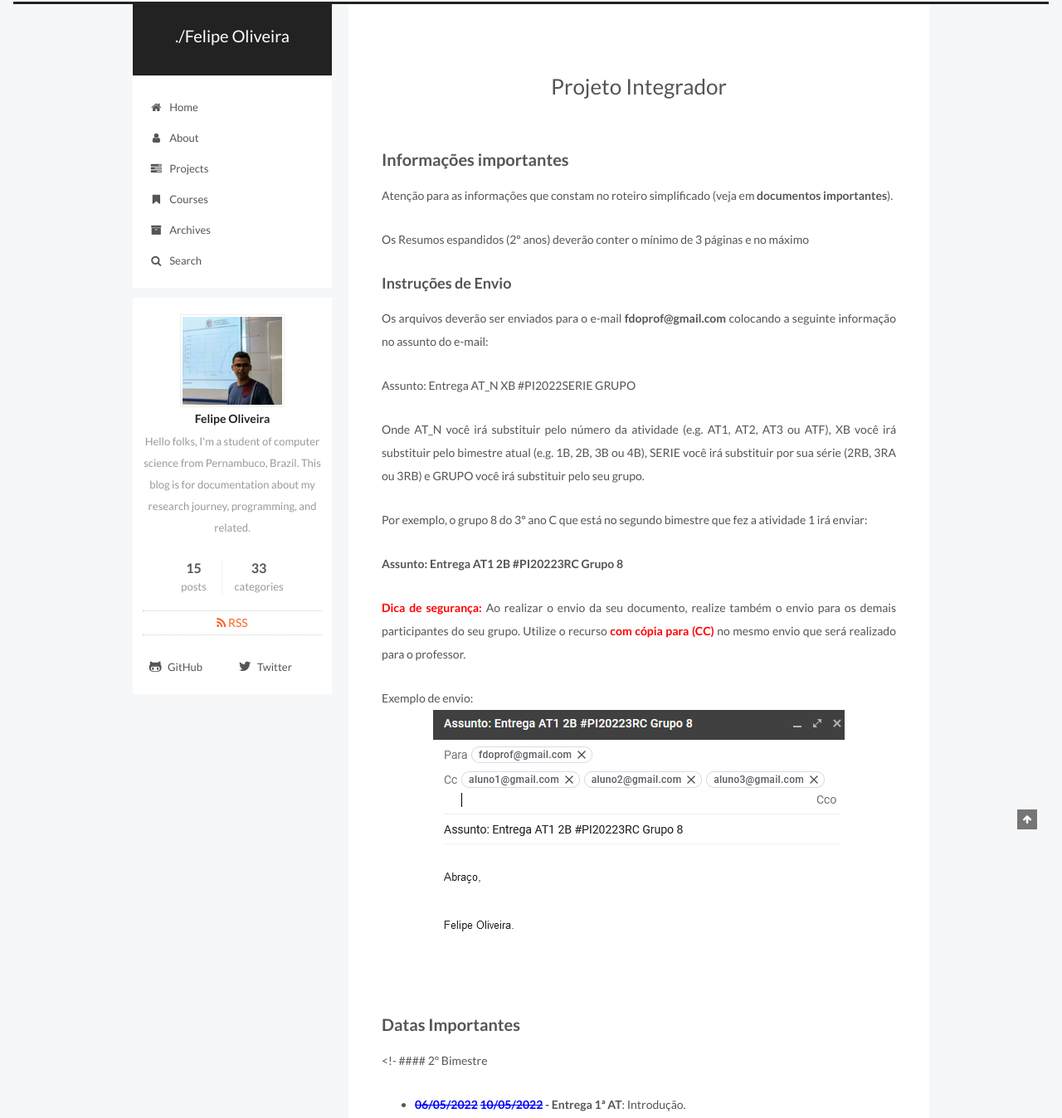
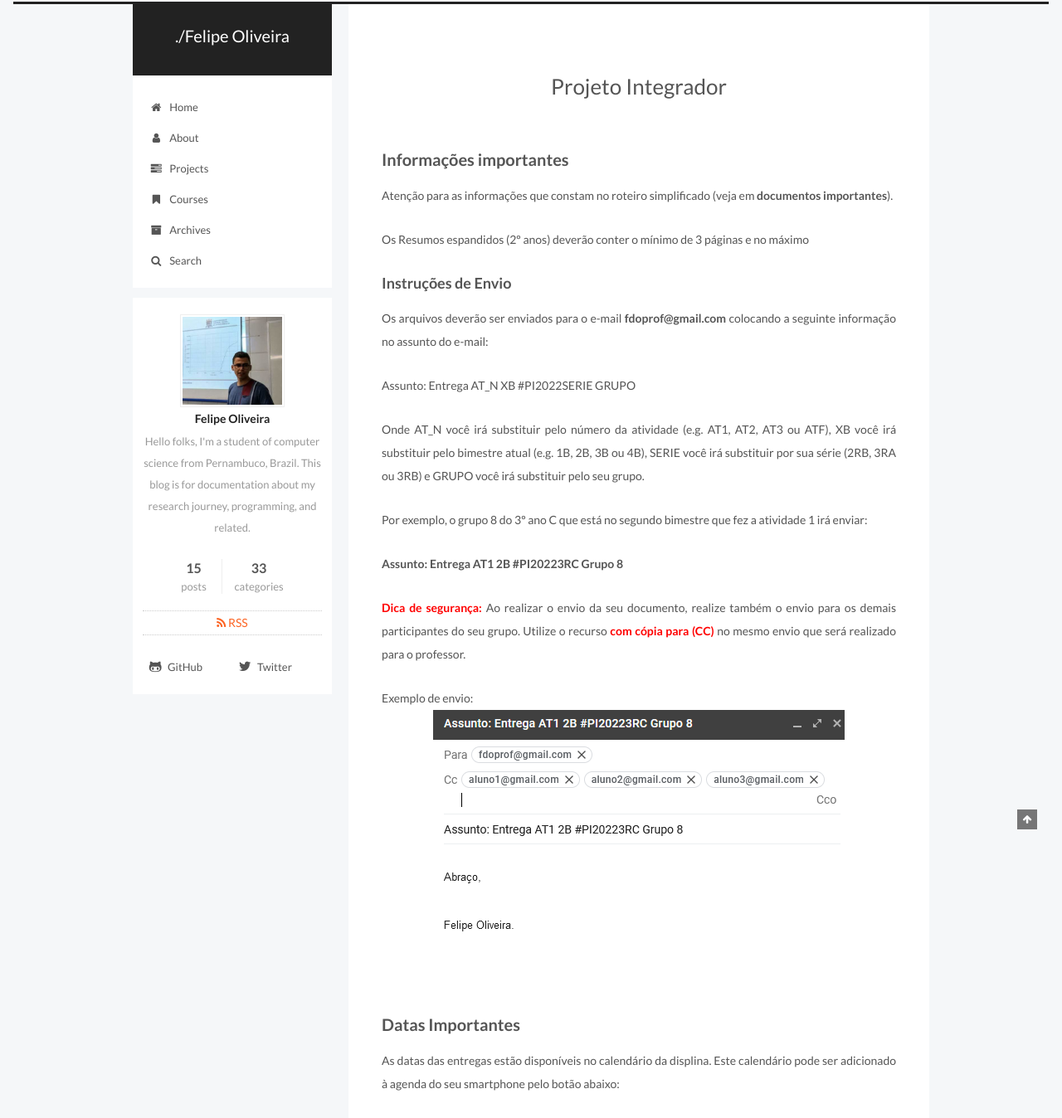
Before and after one commit to fdoliv/fdoliv.github.io, a Jekyll site: the page built from courses/pi/index.md, in a window 1280 px wide. Shown: the top 1348 px of the page at 83% size. Built offline with Jekyll 4.4.1, drawn with Linux system fonts in a browser that asks for light colours; some of the changed text lies outside the part shown; grey boxes are pictures that could not be loaded.

Commit message:
Comentário

```diff
--- a/courses/pi/index.md
+++ b/courses/pi/index.md
@@ -35,20 +35,20 @@
 <br/>
 ## Datas Importantes
 
-<!- #### 2º Bimestre
+<!-- #### 2º Bimestre
 * **<span style="color:blue"><s>06/05/2022</s> <s>10/05/2022</s></span> - Entrega 1ª AT**: Introdução.
 * **<span style="color:blue"><s>27/05/2022</s></span> <span style="color:blue"><s>30/05/2022</s></span> <span style="color:blue"><s>31/05/2022</s></span> - Entrega 2ª AT**: Final da Introdução. Início Justificativa e Motivação.
 * **<span style="color:blue"><s>08/06/2022 à 10/06/2022</s></span> - Entrega 3ª AT**: Apresentações I Semana Dialogando com as Juventudes.
-* **<span style="color:red">03/07/2022</span> - Avaliação**: Introdução, Justificativa e Objetivos (Concluídos).->
+* **<span style="color:red">03/07/2022</span> - Avaliação**: Introdução, Justificativa e Objetivos (Concluídos).
 
 #### 3º Bimestre
 * **<span style="color:red"><s>31/08/2022</s> - Entrega 1ª AT**: Início do desenvolvimento
 * **<span style="color:green"><s>08/09/2022</s></span> - Entrega 2ª AT**: Materiais e Métodos.
 * **<span style="color:blue"><s>08/06/2022 à 10/06/2022</s></span> - Entrega 3ª AT**: Resultados e Considerações Finais.
-<!--* **<span style="color:red">03/07/2022</span> - Avaliação**: Entrega final .
+* **<span style="color:red">03/07/2022</span> - Avaliação**: Entrega final .
 -->
 As datas das entregas estão disponíveis no calendário da displina. Este calendário pode ser adicionado à agenda do seu smartphone pelo botão abaixo:
-<div class="responsiveCal">
+<div class="container">
 <iframe src="https://calendar.google.com/calendar/embed?src=3bectnujfj34aif6dno7luq76g%40group.calendar.google.com&ctz=America%2FRecife" style="border: 0" width="800" height="600" frameborder="0" scrolling="no"></iframe>
 </div>
 <a href="https://calendar.google.com/calendar/embed?src=3bectnujfj34aif6dno7luq76g%40group.calendar.google.com&ctz=America%2FRecife" target="blank" class="btn">Calendário</a>
```
